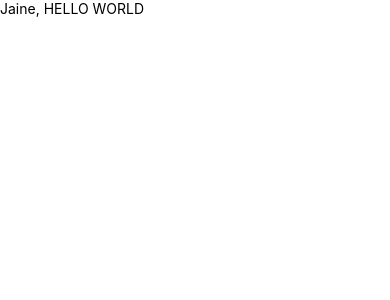
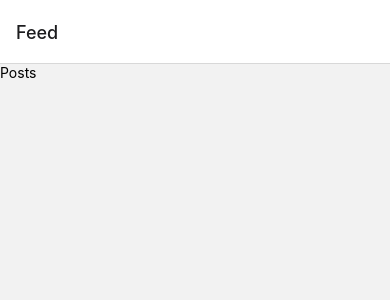
Before and after one commit to JainePS/zemoga_mobile_test, a React Native app: screen / in a window 390 px wide. Shown: the top 300 px of the page. Built offline with nearby package versions, Linux system fonts and the light colour scheme.

Commit message:
feat: create feed component

```diff
--- a/package.json
+++ b/package.json
@@ -10,6 +10,8 @@
     "test": "jest"
   },
   "dependencies": {
+    "@react-navigation/native": "^6.1.7",
+    "@react-navigation/native-stack": "^6.9.13",
     "react": "18.2.0",
     "react-native": "0.72.3",
     "react-native-safe-area-context": "^4.7.1",
--- a/src/App.tsx
+++ b/src/App.tsx
@@ -1,8 +1,14 @@
-import React from 'react';
-import {Text} from 'react-native';
+import * as React from 'react';
 
-const App = (): JSX.Element => {
-  return <Text>Jaine, HELLO WORLD</Text>;
+import {NavigationContainer} from '@react-navigation/native';
+import AppRoutes from './routes/Routes';
+
+const App = () => {
+  return (
+    <NavigationContainer>
+      <AppRoutes />
+    </NavigationContainer>
+  );
 };
 
 export default App;
--- /dev/null
+++ b/src/components/templates/FeedTemplate.tsx
@@ -0,0 +1,12 @@
+import * as React from 'react';
+import {Text, View} from 'react-native';
+
+const FeedTemplate = () => {
+  return (
+    <View>
+      <Text>Posts</Text>
+    </View>
+  );
+};
+
+export default FeedTemplate;
--- /dev/null
+++ b/src/routes/Routes.tsx
@@ -0,0 +1,14 @@
+import * as React from 'react';
+import {createNativeStackNavigator} from '@react-navigation/native-stack';
+import FeedScreen from './screens/Feed/FeedScreen';
+
+const {Navigator, Screen} = createNativeStackNavigator();
+const AppRoutes = () => {
+  return (
+    <Navigator>
+      <Screen name="Feed" component={FeedScreen} />
+    </Navigator>
+  );
+};
+
+export default AppRoutes;
--- /dev/null
+++ b/src/routes/screens/Feed/FeedScreen.tsx
@@ -0,0 +1,10 @@
+import * as React from 'react';
+
+import FeedTemplate from '../../../components/templates/FeedTemplate';
+
+const FeedScreen = () => {
+
+  return <FeedTemplate />;
+};
+
+export default FeedScreen;
```
Also changed, not shown: 2 other files (tests, documents, lock files or other folders).
